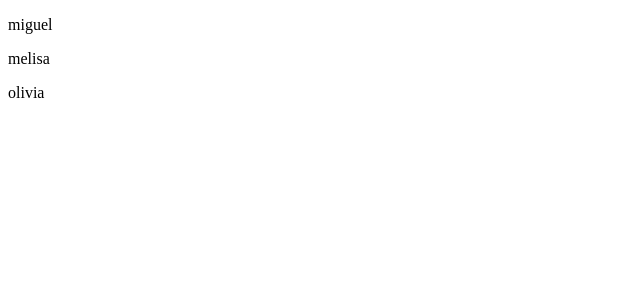
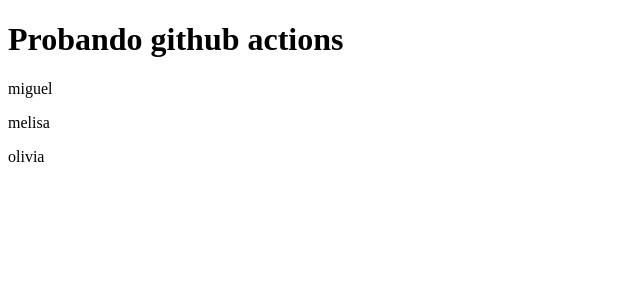
Before and after one commit to IsaacMiguel/vite, a React (Vite) app: page / in a window 1280 px wide. Shown: the top 300 px of the page, without its empty margins (0-640 px from the left). Built offline with nearby package versions, Linux system fonts and the light colour scheme.

Commit message:
upload github action

```diff
--- a/src/App.jsx
+++ b/src/App.jsx
@@ -5,6 +5,7 @@ import { users } from './data'
 function App() {
   return (
     <>
+      <h1>Probando github actions</h1>
       {
         users.map(u => <p>{u.name}</p>)
       }
```
